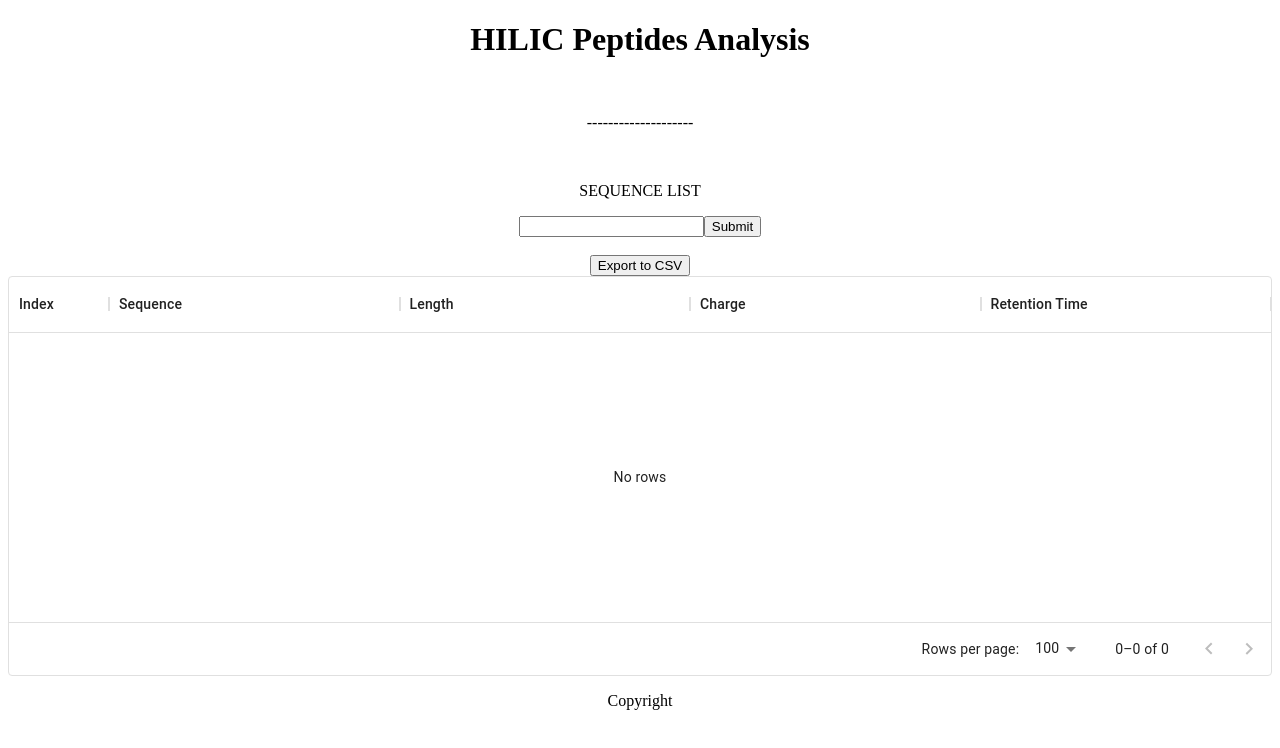
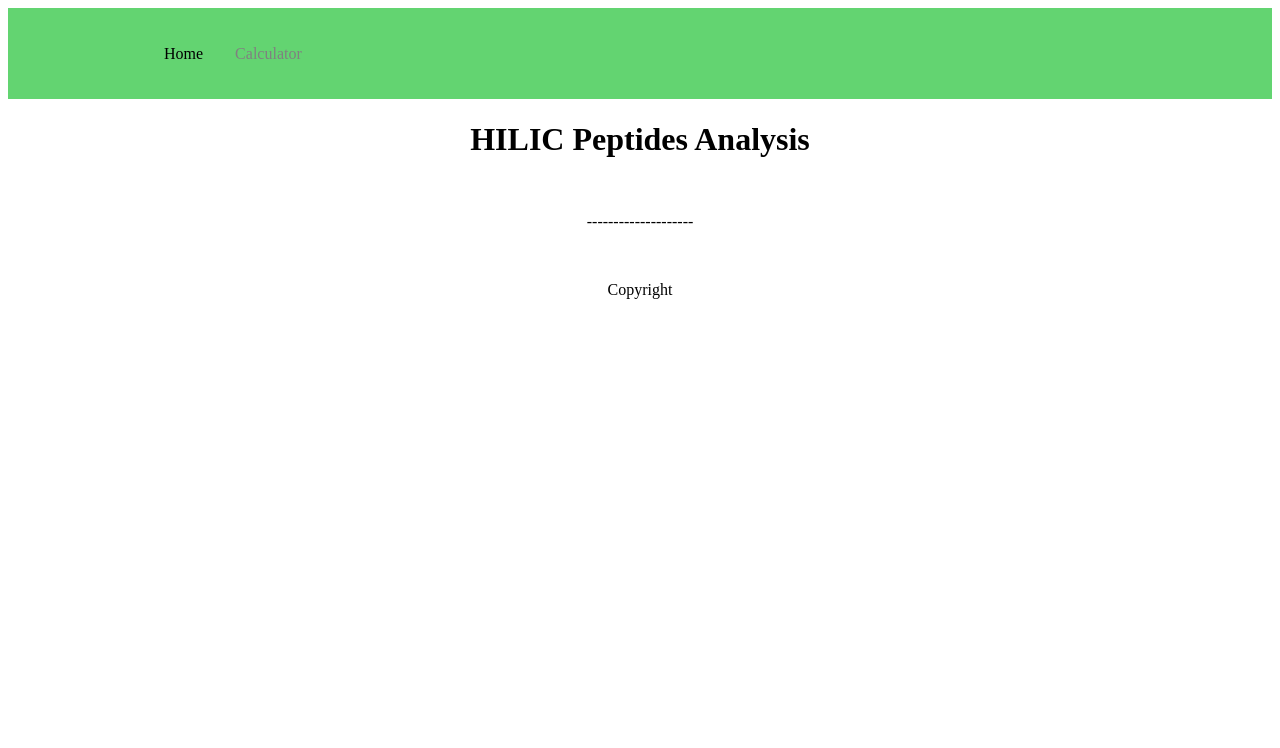
Before and after one commit to codyauch/AminoAcid, a React (Create React App) app in the folder hilic-data-viewer/: page / in a window 1280 px wide. Shown: the top 748 px of the page. Built offline with nearby package versions, Linux system fonts and the light colour scheme.

Commit message:
Began adding navbar functionality

```diff
--- a/hilic-data-viewer/package.json
+++ b/hilic-data-viewer/package.json
@@ -17,8 +17,11 @@
     "react": "^17.0.2",
     "react-csv": "^2.2.1",
     "react-dom": "^17.0.2",
+    "react-icons": "^4.3.1",
+    "react-router-dom": "^6.2.1",
     "react-scripts": "5.0.0",
     "react-table": "^7.7.0",
+    "styled-components": "^5.3.3",
     "web-vitals": "^2.1.2"
   },
   "scripts": {
--- a/hilic-data-viewer/src/App.js
+++ b/hilic-data-viewer/src/App.js
@@ -1,8 +1,8 @@
 import React, { Component } from "react";
 import './App.css';
-import Header from "./Header.js"
-import Footer from "./Footer.js"
-import Calculator from "./Calculator.js"
+import Header from "./components/Header/Header.js";
+import Footer from "./components/Footer/Footer.js";
+import Calculator from "./components/Calculator/Calculator.js";
 
 class App extends Component {
 
@@ -10,12 +10,11 @@
     super(props);
   }
 
-
   render() {
     return (
     <div className="App">
       <Header/>
-      <Calculator/>
+      {/* <Calculator/> */}
       <Footer/>
     </div>
     );
--- a/hilic-data-viewer/src/Header.js
+++ /dev/null
@@ -1,15 +0,0 @@
-import React from "react";
-
-function Header() {
-    return (
-        <div>
-            {/* <NavBar/> */}
-            <h1>HILIC Peptides Analysis</h1>
-            <br></br>
-            <p>--------------------</p>
-            <br></br>
-        </div>
-    );
-}
-
-export default Header;
--- /dev/null
+++ b/hilic-data-viewer/src/components/Header/Header.js
@@ -0,0 +1,25 @@
+import React from "react";
+import NavBar from "../NavBar/NavBar"
+import { BrowserRouter as Router, Routes, Route } from "react-router-dom";
+import Calculator from "../Calculator/Calculator.js";
+import Home from "../../pages/Home.js";
+
+function Header() {
+    return (
+        <div>
+            <Router>
+                <NavBar />
+                <Routes>
+                    <Route exact path="./" component={Home} />
+                    <Route path="/calculator" component={Calculator} />
+                </Routes>
+            </Router>
+            <h1>HILIC Peptides Analysis</h1>
+            <br></br>
+            <p>--------------------</p>
+            <br></br>
+        </div>
+    );
+}
+
+export default Header;
--- /dev/null
+++ b/hilic-data-viewer/src/components/NavBar/NavBar.js
@@ -0,0 +1,18 @@
+import React from "react";
+import { Nav, NavLink, NavMenu } from "./NavbarElements"
+
+function NavBar() {
+    return (
+        <div>
+            <Nav>
+                <NavMenu>
+                    <NavLink to="/" activeStyle>Home</NavLink>
+                    <NavLink to="/calculator" activeStyle>Calculator</NavLink>
+                </NavMenu>
+
+            </Nav>
+        </div>
+    );
+}
+
+export default NavBar;
--- /dev/null
+++ b/hilic-data-viewer/src/components/NavBar/NavbarElements.js
@@ -0,0 +1,86 @@
+import { FaBars } from 'react-icons/fa';
+import { NavLink as Link } from 'react-router-dom';
+import styled from 'styled-components';
+
+export const Nav = styled.nav`
+  background: #63D471;
+  height: 85px;
+  display: flex;
+  justify-content: space-between;
+  padding: 0.2rem calc((100vw - 1000px) / 2);
+  z-index: 12;
+  /* Third Nav */
+  /* justify-content: flex-start; */
+`;
+
+export const NavLink = styled(Link)`
+  color: #808080;
+  display: flex;
+  align-items: center;
+  text-decoration: none;
+  padding: 0 1rem;
+  height: 100%;
+  cursor: pointer;
+  &.active {
+    color: #000000;
+  }
+`;
+
+export const Bars = styled(FaBars)`
+  display: none;
+  color: #808080;
+  @media screen and (max-width: 768px) {
+    display: block;
+    position: absolute;
+    top: 0;
+    right: 0;
+    transform: translate(-100%, 75%);
+    font-size: 1.8rem;
+    cursor: pointer;
+  }
+`;
+
+export const NavMenu = styled.div`
+  display: flex;
+  align-items: center;
+  margin-right: -24px;
+  /* Second Nav */
+  /* margin-right: 24px; */
+  /* Third Nav */
+  /* width: 100vw;
+  white-space: nowrap; */
+  @media screen and (max-width: 768px) {
+    display: none;
+  }
+`;
+
+export const NavBtn = styled.nav`
+  display: flex;
+  align-items: center;
+  margin-right: 24px;
+  /* Third Nav */
+  /* justify-content: flex-end;
+  width: 100vw; */
+  @media screen and (max-width: 768px) {
+    display: none;
+  }
+`;
+
+export const NavBtnLink = styled(Link)`
+  border-radius: 4px;
+  background: #808080;
+  padding: 10px 22px;
+  color: #000000;
+  outline: none;
+  border: none;
+  cursor: pointer;
+  transition: all 0.2s ease-in-out;
+  text-decoration: none;
+  /* Second Nav */
+  margin-left: 24px;
+  &:hover {
+    transition: all 0.2s ease-in-out;
+    background: #fff;
+    color: #808080;
+  }
+`;
--- /dev/null
+++ b/hilic-data-viewer/src/pages/Home.js
@@ -0,0 +1,9 @@
+import React from "react";
+
+function Home(){
+    return(
+        <h3>Homepage</h3>
+    );
+}
+
+export default Home;
```
Also changed, not shown: hilic-data-viewer/src/components/Calculator/Calculator.js (renamed from hilic-data-viewer/src/Calculator.js), hilic-data-viewer/src/components/Footer/Footer.js (renamed from hilic-data-viewer/src/Footer.js), 1 other file (tests, documents, lock files or other folders).
